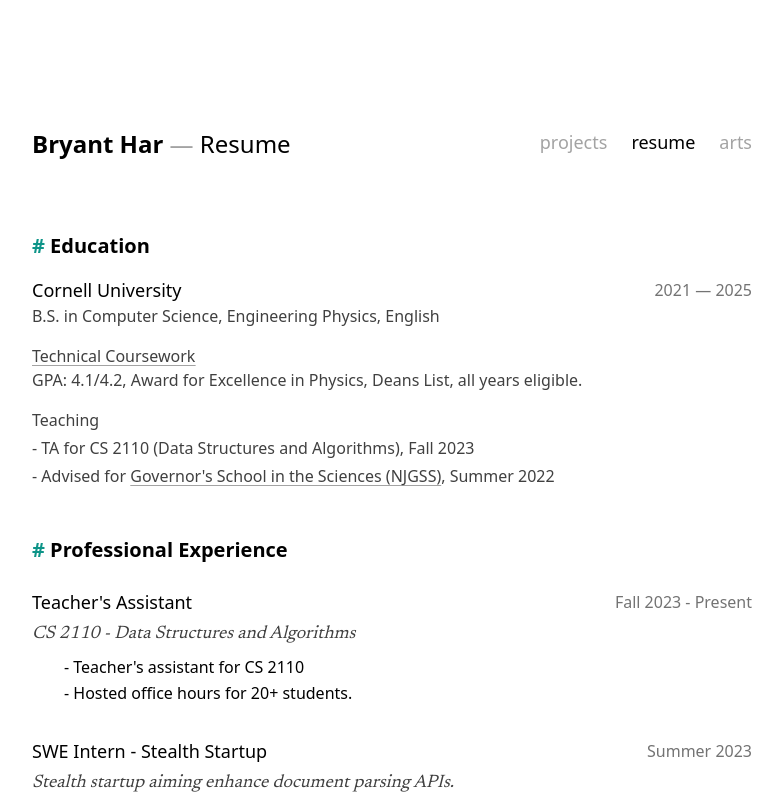
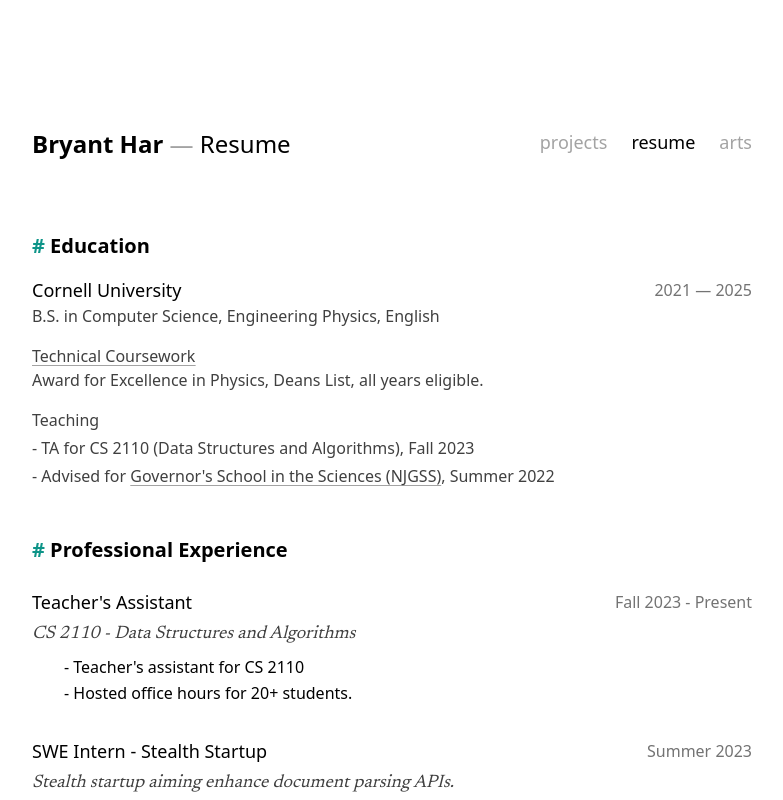
Before and after one commit to bryant-har/bryanthar.com, a Next.js app in the folder MatXi/: page /about/resume in a window 1280 px wide. Shown: the top 800 px of the page, without its empty margins (248-1031 px from the left). Built offline with nearby package versions, Linux system fonts and the light colour scheme.

Commit message:
scrappe gpa

```diff
--- a/MatXi/src/pages/about/resume/index.js
+++ b/MatXi/src/pages/about/resume/index.js
@@ -17,7 +17,7 @@
       </div>
       <div>
         <p className='font-medium link'><a href='#coursework'>Technical Coursework</a></p>
-        <p>GPA: 4.1/4.2, Award for Excellence in Physics, Deans List, all years eligible.</p>
+        <p>Award for Excellence in Physics, Deans List, all years eligible.</p>
       </div>
 
       <div>
```
